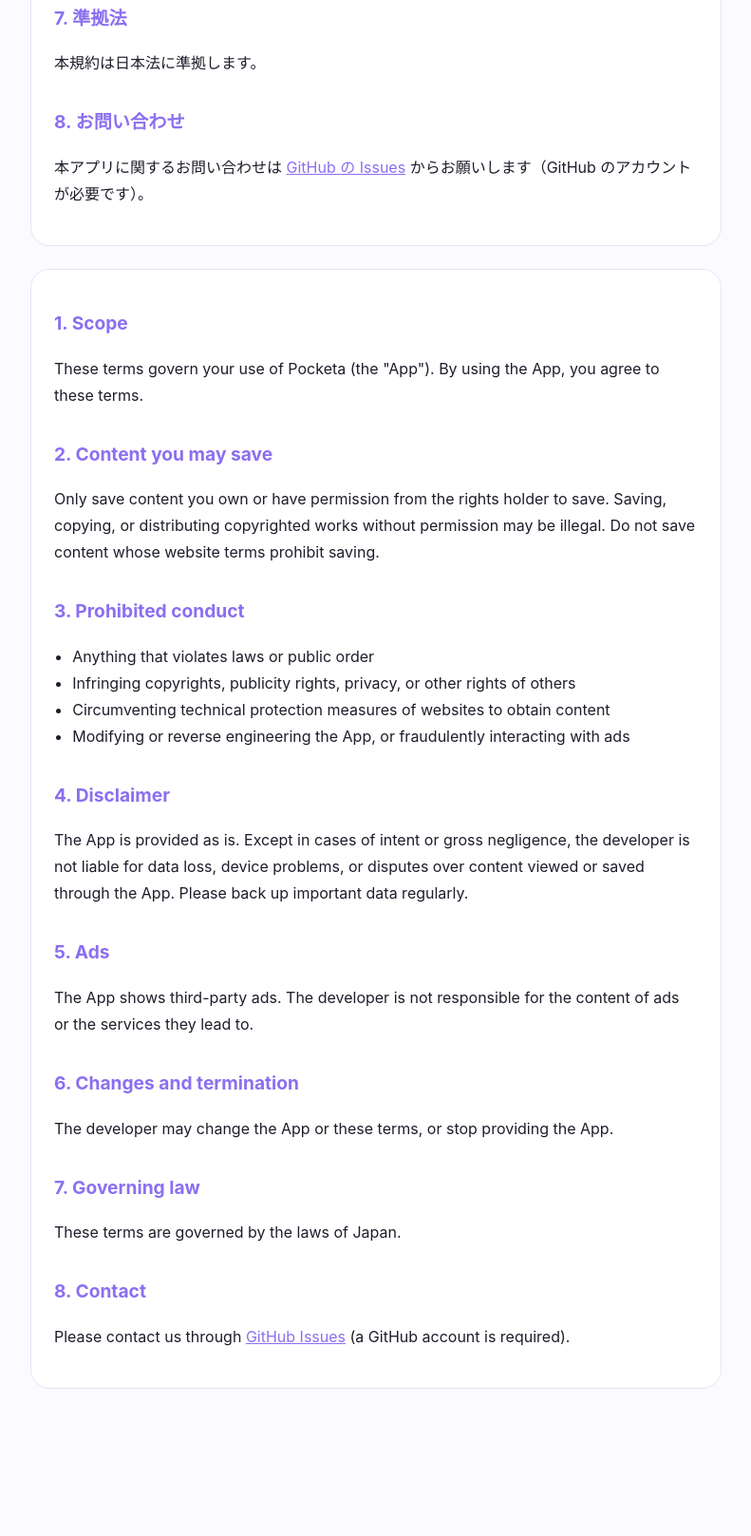
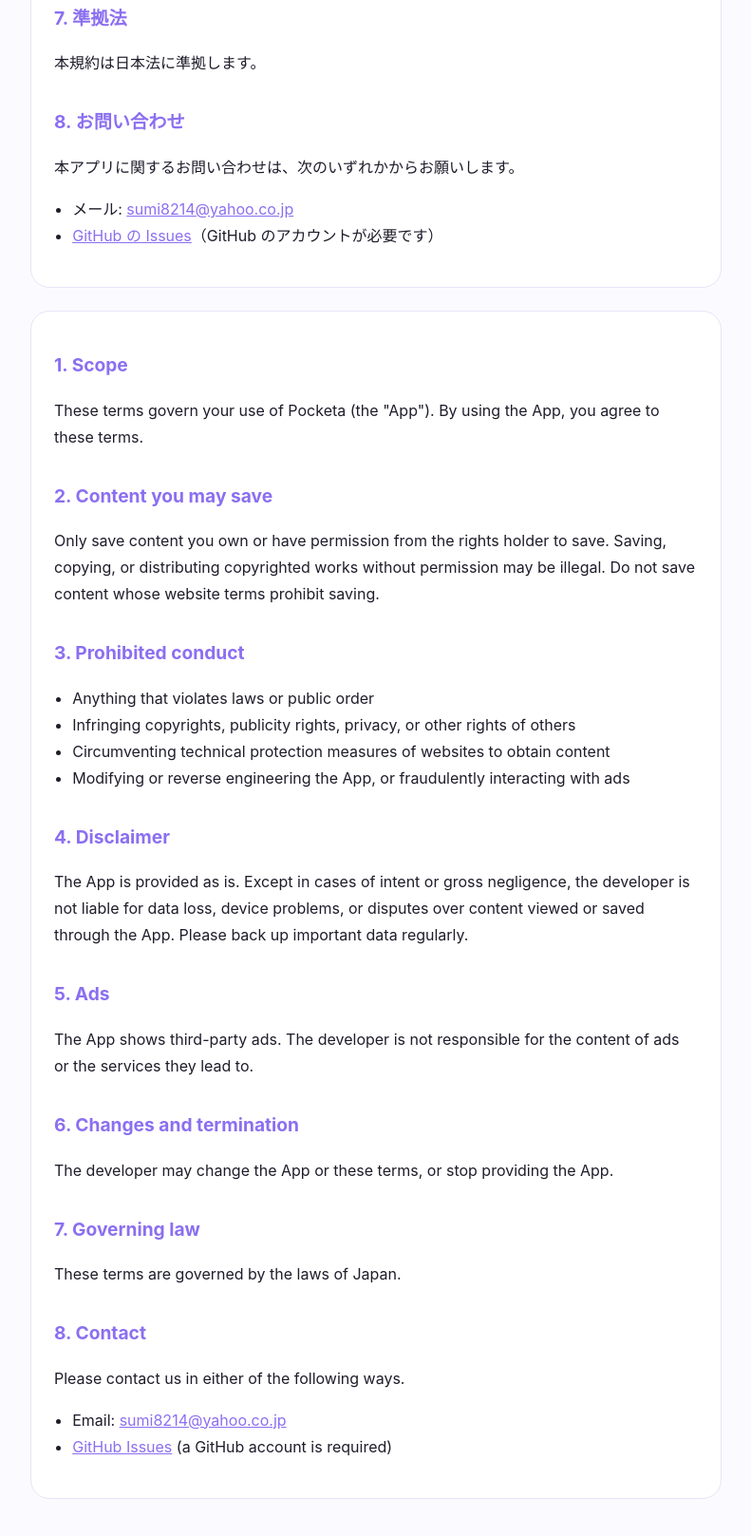
Before and after one commit to sumiVer2/pub-pocketa, a plain HTML site: page terms.html in a window 1280 px wide. Shown: the part 1199-2816 px from the top of the page at 95% size, without its empty margins (244-1035 px from the left). Before the commit the page ends 2725 px from the top, so only its background shows below. Drawn offline with Linux system fonts and the light colour scheme.

Commit message:
Add email contact to Pocketa pages
Co-Authored-By: Claude Opus 5.5 <noreply@anthropic.com>

```diff
--- a/terms.html
+++ b/terms.html
@@ -40,7 +40,11 @@
 <p>本規約は日本法に準拠します。</p>
 
 <h2>8. お問い合わせ</h2>
-<p>本アプリに関するお問い合わせは <a href="https://github.com/sumiVer2/pub-pocketa/issues">GitHub の Issues</a> からお願いします（GitHub のアカウントが必要です）。</p>
+<p>本アプリに関するお問い合わせは、次のいずれかからお願いします。</p>
+<ul>
+<li>メール: <a href="mailto:sumi8214@yahoo.co.jp">sumi8214@yahoo.co.jp</a></li>
+<li><a href="https://github.com/sumiVer2/pub-pocketa/issues">GitHub の Issues</a>（GitHub のアカウントが必要です）</li>
+</ul>
 </section>
 
 <section class="lang" id="en" lang="en">
@@ -71,7 +75,11 @@
 <p>These terms are governed by the laws of Japan.</p>
 
 <h2>8. Contact</h2>
-<p>Please contact us through <a href="https://github.com/sumiVer2/pub-pocketa/issues">GitHub Issues</a> (a GitHub account is required).</p>
+<p>Please contact us in either of the following ways.</p>
+<ul>
+<li>Email: <a href="mailto:sumi8214@yahoo.co.jp">sumi8214@yahoo.co.jp</a></li>
+<li><a href="https://github.com/sumiVer2/pub-pocketa/issues">GitHub Issues</a> (a GitHub account is required)</li>
+</ul>
 </section>
 </main>
 </body>
```
Also changed, not shown: index.html (+1 -0 lines), privacy.html (+10 -2 lines).
